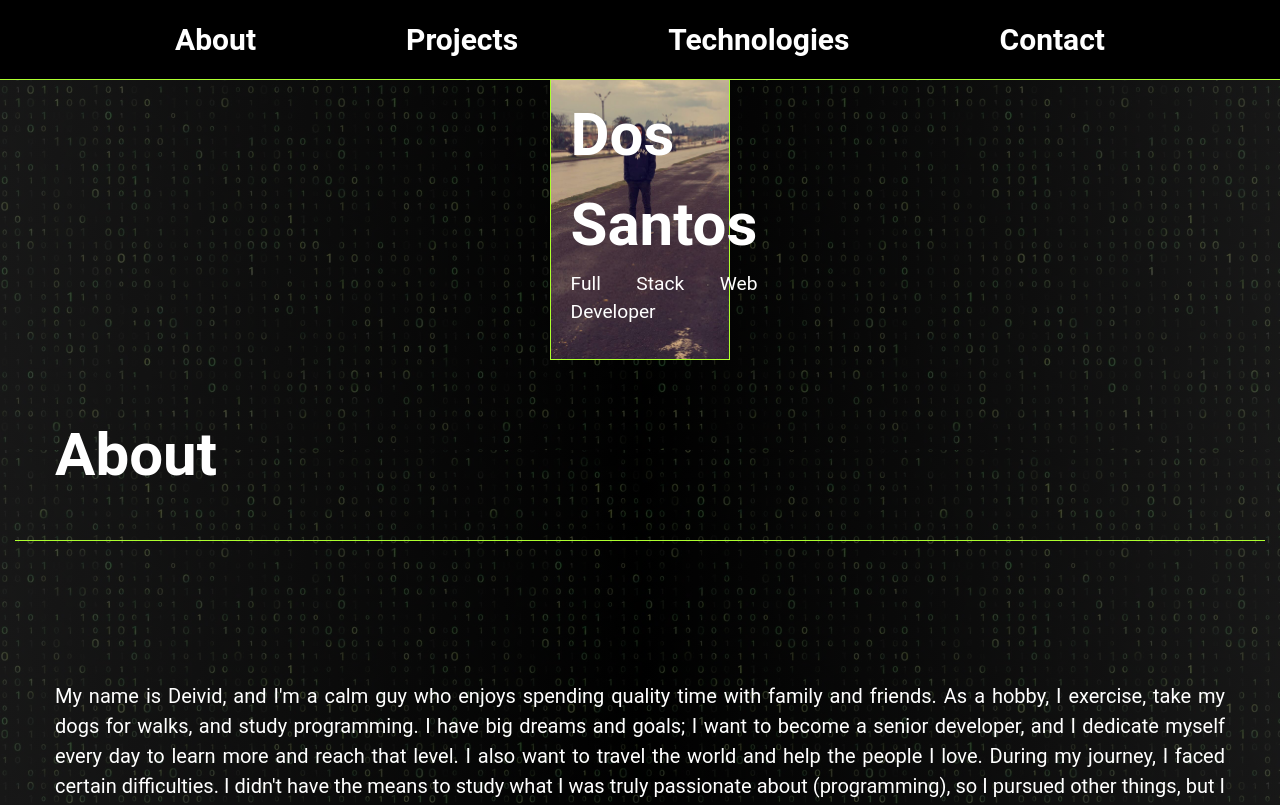
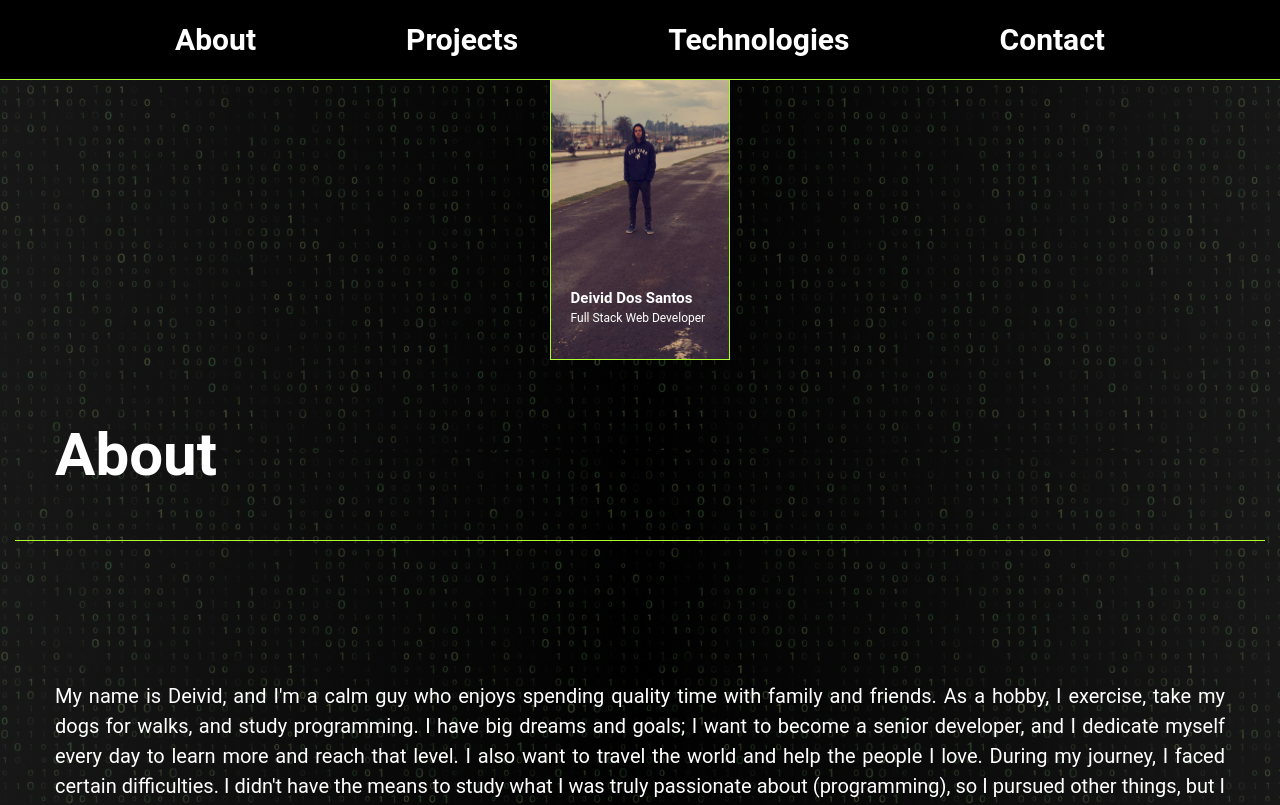
Before and after one commit to Deividds1/Deividds1.github.io, a React (Vite) app in the folder myWebSite/: page / in a window 1280 px wide. Shown: the top 805 px of the page. Built offline with nearby package versions, Linux system fonts and the light colour scheme.

Commit message:
arreglos css

```diff
--- a/myWebSite/src/App.css
+++ b/myWebSite/src/App.css
@@ -314,6 +314,15 @@ a {
         margin-top: 40px;
     }
 
+    .name {
+        font-size: 15px;
+    }
+
+    .job {
+        text-align: left;
+        font-size: 12px;
+    }
+
 }
 
 @media (max-width: 800px) {
```
